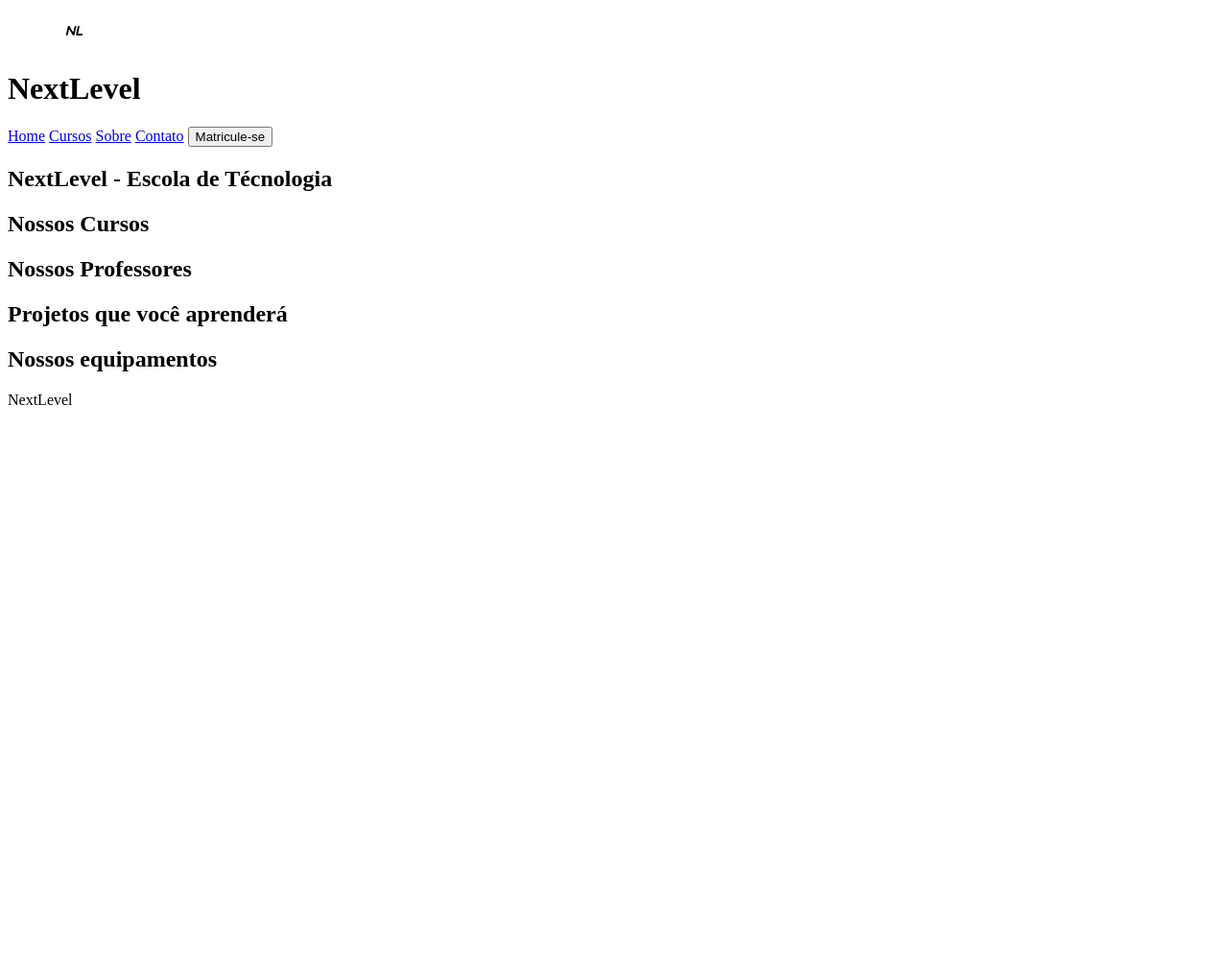
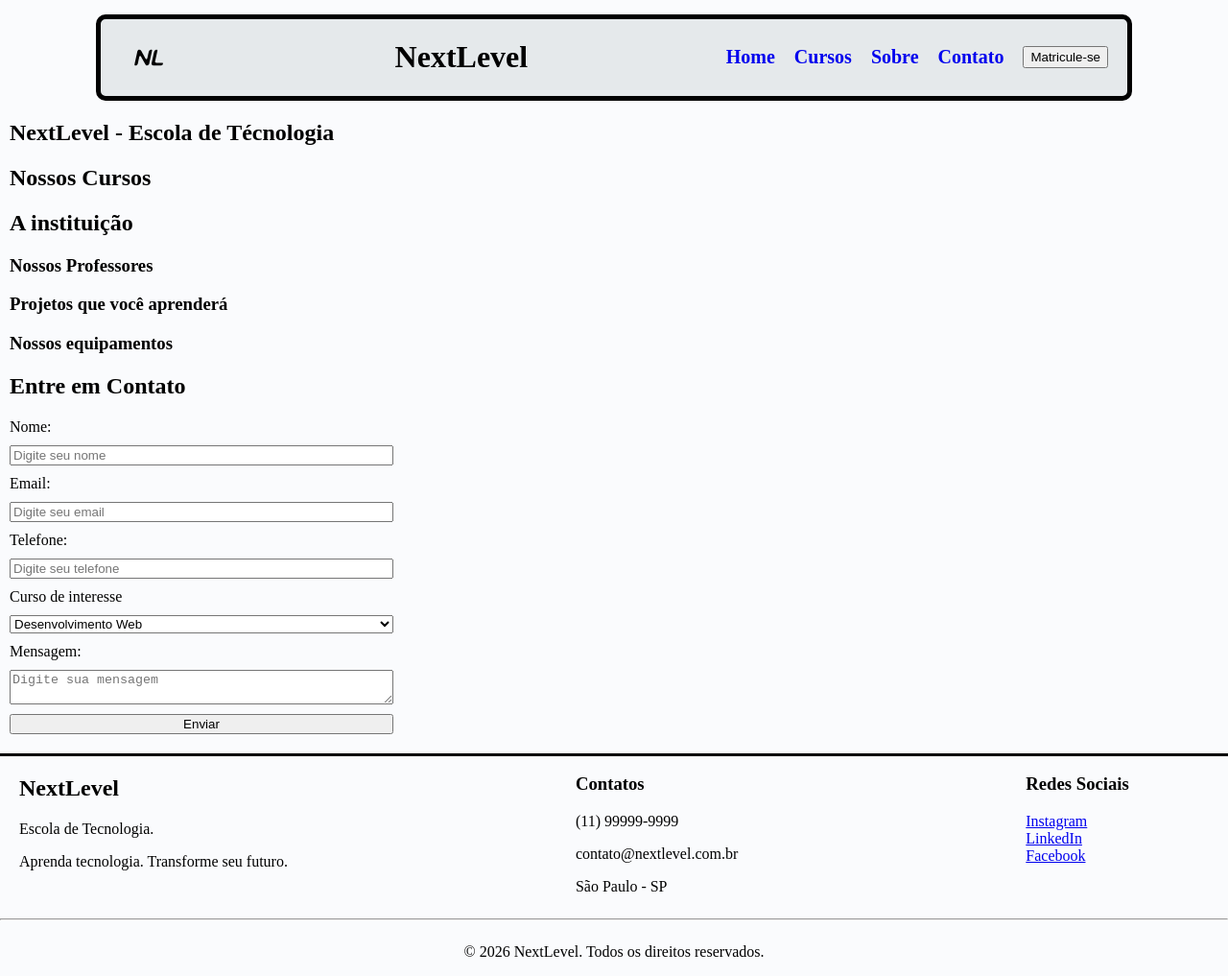
Before and after one commit to Felipecg2k2/nextlevel, a plain HTML site: page index.html in a window 1280 px wide. Shown: the whole page at 96% size. Before the commit the page ends 800 px from the top, so only its background shows below. Drawn offline with Linux system fonts and the light colour scheme.

Commit message:
Add header, footer, and main styles; enhance HTML structure with new sections and form

```diff
--- /dev/null
+++ b/css/footer.css
@@ -0,0 +1,30 @@
+/* Footer / Rodapé */
+footer {
+    margin-top: 20px;
+    border-top: 3px solid #000;
+}
+
+.footer-container {
+    display: flex;
+    justify-content: left;
+    gap: 300px;
+    margin-left: 20px;
+}
+
+.footer-infos{
+
+}
+
+.footer-contatos{
+
+}
+
+.footer-redes{
+    display: flex;
+    flex-direction: column;
+}
+
+.footer-direitos{
+    display: flex;
+    justify-content: center;
+}
--- /dev/null
+++ b/css/header.css
@@ -0,0 +1,32 @@
+
+/* Header / Cabeçalho */
+header {
+    display: flex;
+    align-items: center;
+    justify-content: space-between;
+    padding-right: 20px;
+    border: 5px solid #000;
+    border-radius: 10px;
+    margin-top: 15px;
+    margin-left: 100px;
+    margin-right: 100px;
+    background-color: #e5e9eb;
+}
+
+/* Logo */
+header img {
+    width: 100px;
+}
+
+/* Links de Navegação */
+nav {
+    display: flex;
+    gap: 20px;
+}
+
+/* Texto dos Links */
+nav a {
+    text-decoration: none;
+    font-weight: bold;
+    font-size: 20px;
+}
--- /dev/null
+++ b/css/main.css
@@ -0,0 +1,13 @@
+/* Main */
+main {
+    padding-left: 10px;
+}
+
+/* Formulário */
+form {
+    display: flex;
+    flex-direction: column;
+    gap: 10px;
+    max-width: 400px;
+    margin: 0;
+}
--- a/css/style.css
+++ b/css/style.css
@@ -1,10 +1,5 @@
-.logo{
-    width: 5%;
-    height: 100%;
-    margin: 0%;
-};
-
-.btn-matricule-se{
-    height: 100px;
-    width: 100px;
-};
+/* Configurações Gerais */
+body {
+    margin: 0;
+    background-color: #fafbfd;
+}
--- a/index.html
+++ b/index.html
@@ -4,13 +4,15 @@
     <meta charset="UTF-8">
     <meta name="viewport" content="width=device-width, initial-scale=1.0">
     <link rel="stylesheet" href="/css/style.css">
+    <link rel="stylesheet" href="/css/header.css">
+    <link rel="stylesheet" href="/css/main.css">
+    <link rel="stylesheet" href="/css/footer.css">
+
     <title>NextLevel</title>
 </head>
 <body>
     <header>
-        <figure>
-            <img src="images/nl-logo-vetorizada.svg" class="logo">
-        </figure>
+        <img src="images/nl-logo-vetorizada.svg" alt='Logo NextLevel'>
 
         <h1>NextLevel</h1>
         <nav>
@@ -20,38 +22,84 @@
             <a href="#">Contato</a>
             <button class="btn-matricule-se">Matricule-se</button>
         </nav>
-
     </header>
     <main>
         <!-- Seção  Home -->
         <section>
-            <h2>NextLevel - Escola de Técnologia</h1>
+            <h2>NextLevel - Escola de Técnologia</h2>
         </section>
 
         <!-- Seção  Cursos -->
         <section>
-            <h2>Nossos Cursos</h1>
+            <h2>Nossos Cursos</h2>
         </section>
 
         <!-- Seção  Sobre -->
         <section>
-            <h2>Nossos Professores</h1>
+            <h2>A instituição</h2>
 
-            <h2>Projetos que você aprenderá</h1>
+            <h3>Nossos Professores</h3>
 
-            <h2>Nossos equipamentos</h1>
+            <h3>Projetos que você aprenderá</h3>
+
+            <h3>Nossos equipamentos</h3>
 
 
         </section>
 
         <!-- Seção Contato -->
-        <section>
+        <section id="contato">
+            <h2>Entre em Contato</h2>
             <form>
-
+                <label for="nome">Nome:</label>
+                <input type="text" id="nome" name="nome" placeholder="Digite seu nome">
+                <label for="email">Email:</label>
+                <input type="email" id="email" name="email" placeholder="Digite seu email">
+                <label for="telefone">Telefone:</label>
+                <input type="tel" id="telefone" name="telefone" placeholder="Digite seu telefone">
+                <label for="curso">Curso de interesse</label>
+                <select id="curso" name="curso">
+                    <option value="web">Desenvolvimento Web</option>
+                    <option value="sistemas">Desenvolvimento de Sistemas</option>
+                    <option value="python">Python</option>
+                    <option value="dados">Banco de Dados</option>
+                    <option value="ia">Inteligência Artificial</option>
+                    <option value="games">Games</option>
+                </select>
+                <label for="mensagem">Mensagem:</label>
+                <textarea id="mensagem" name="mensagem" placeholder="Digite sua mensagem"></textarea>
+                <button type="submit">Enviar</button>
             </form>
         </section>
 
     </main>
-    <footer>NextLevel</footer>
+    <footer>
+        <div class="footer-container">
+            <div class="footer-infos">
+                <h2>NextLevel</h2>
+                <p>Escola de Tecnologia.</p>
+                <p>Aprenda tecnologia. Transforme seu futuro.</p>
+
+            </div>
+
+            <div class="footer-contatos">
+                <h3>Contatos</h3>
+                <p>(11) 99999-9999</p>
+                <p>contato@nextlevel.com.br</p>
+                <p>São Paulo - SP</p>
+            </div>
+
+            <div class="footer-redes">
+                <h3>Redes Sociais</h3>
+                <a href="#">Instagram</a>
+                <a href="#">LinkedIn</a>
+                <a href="#">Facebook</a>
+            </div>
+        </div>
+        <hr>
+        <div class="footer-direitos">
+            <p>&copy; 2026 NextLevel. Todos os direitos reservados.</p>
+        </div>
+    </footer>
 </body>
 </html>
```
